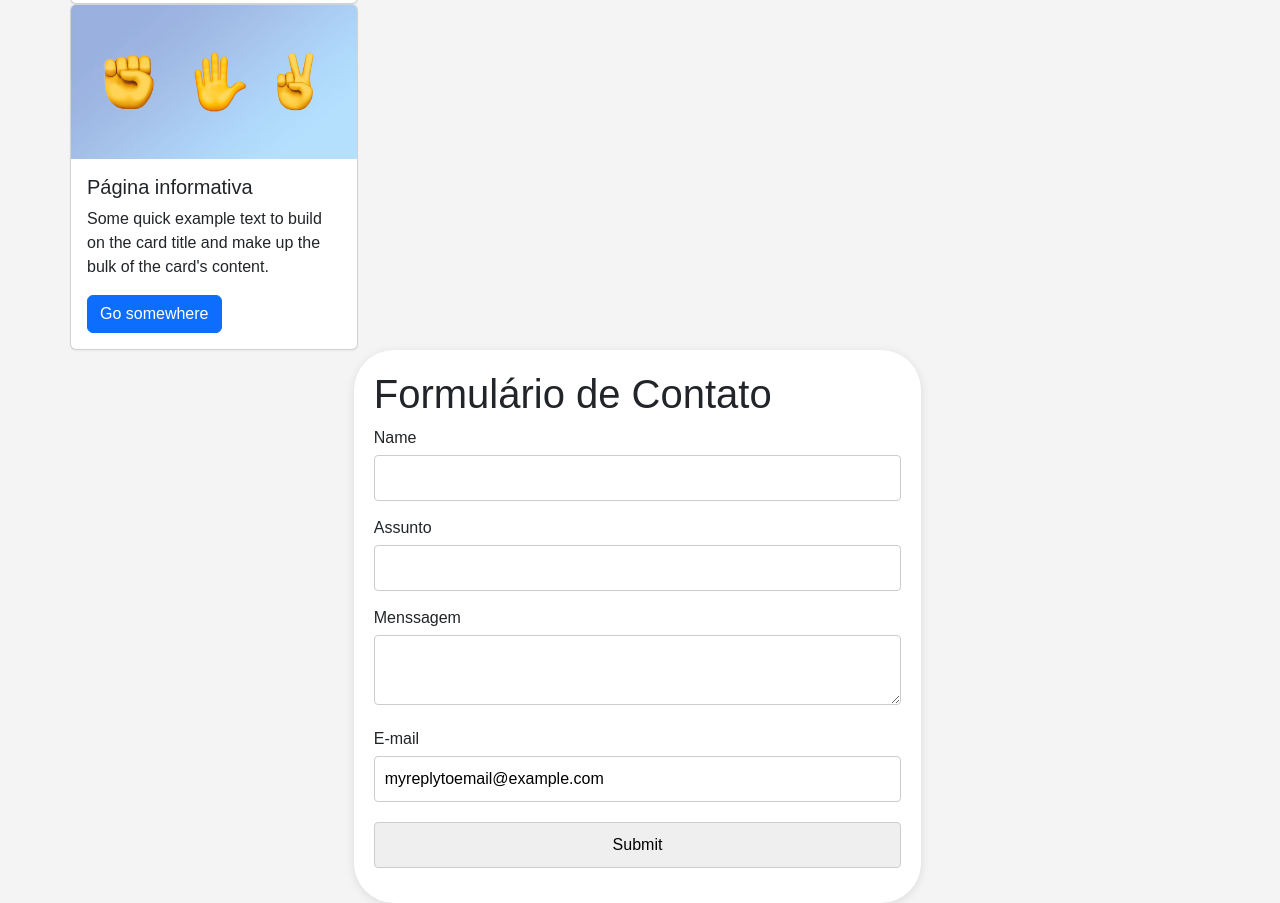
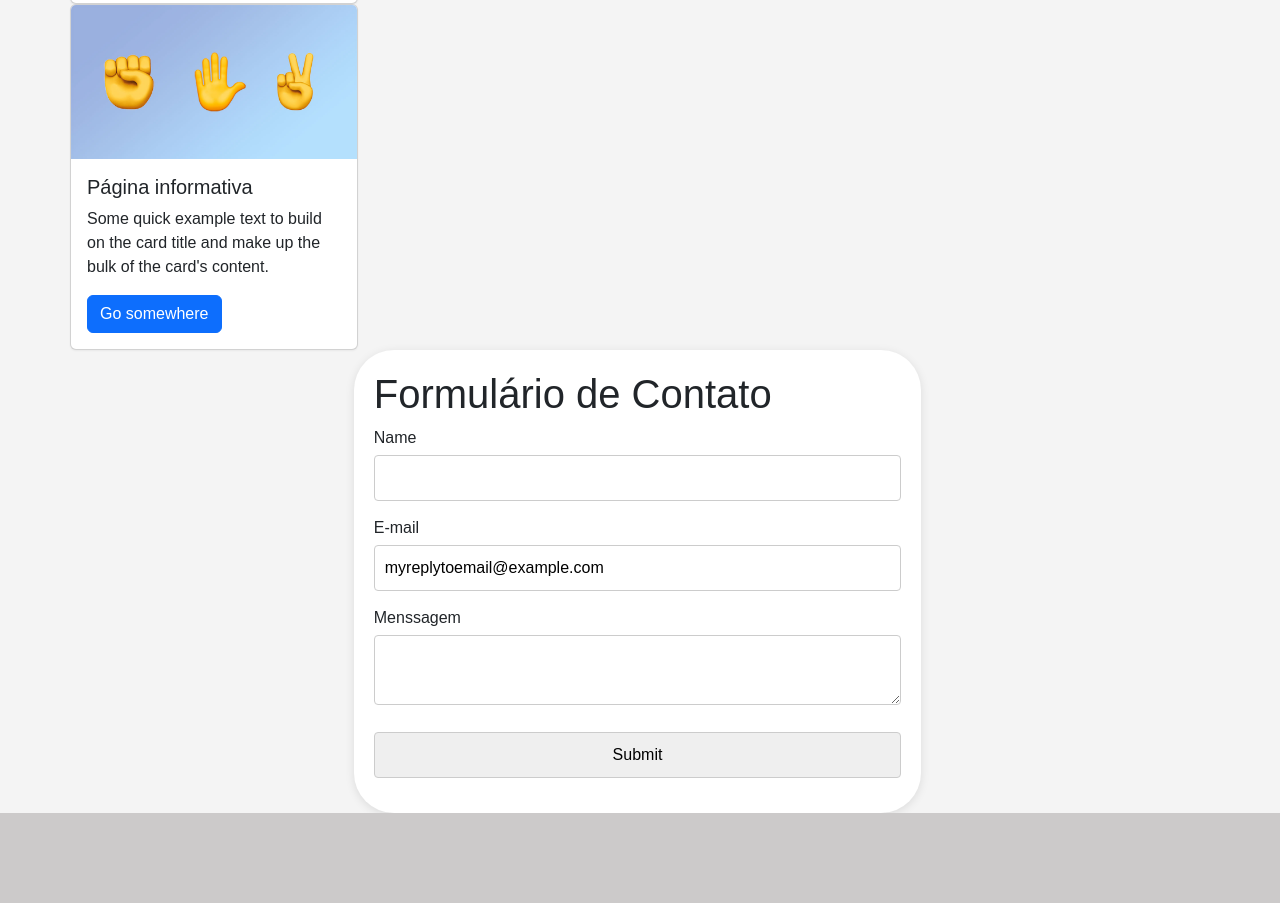
Before and after one commit to Lunx069u/primeiro, a plain HTML site: page index.html in a window 1280 px wide. Shown: the part 914-1817 px from the top of the page. After the commit the page ends 1727 px from the top, so only its background shows below. Drawn offline with nearby package versions, Linux system fonts and the light colour scheme.

Commit message:
Update index.html

```diff
--- a/index.html
+++ b/index.html
@@ -100,15 +100,13 @@
         <input type="hidden" name="accessKey" value="31106d48-ee38-4353-8010-df326c9c5a91"> <!-- Required -->
         Name
         <input type="text" name="name">
-        Assunto
-        <input type="text" name="name">
+        E-mail
+        <input type="text" name="name" value="myreplytoemail@example.com">
+                <!-- If you want replyTo to be set to specific email -->
+        <!-- Specify @ as reply to value if you want it to be customers email -->
+ <!-- Optional -->
         Menssagem
         <textarea name="message"></textarea> <!-- Optional -->
-        E-mail
-                <input type="text" name="replyTo" value="myreplytoemail@example.com">
-        <!-- If you want replyTo to be set to specific email -->
-        <!-- Specify @ as reply to value if you want it to be customers email -->
- <!-- Optional -->
         <!-- Specify @ as reply to value if you want it to be customers email -->
         <input type="hidden" name="replyTo" value="@"> <!-- Optional -->
         <!-- If you want form to redirect to a specific url after submission -->
```
